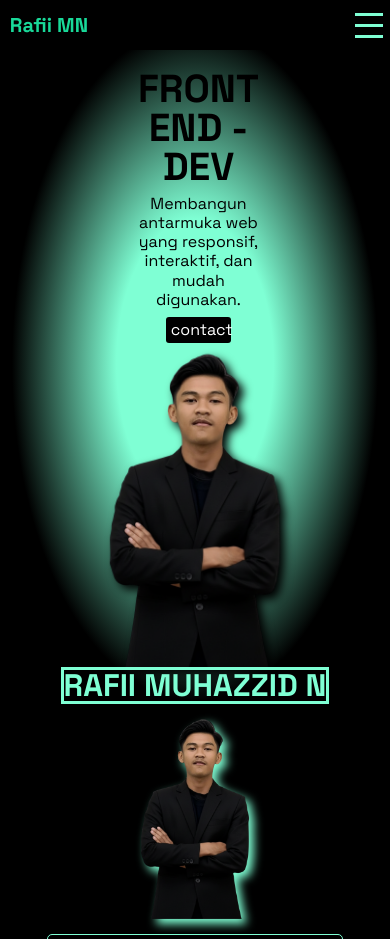
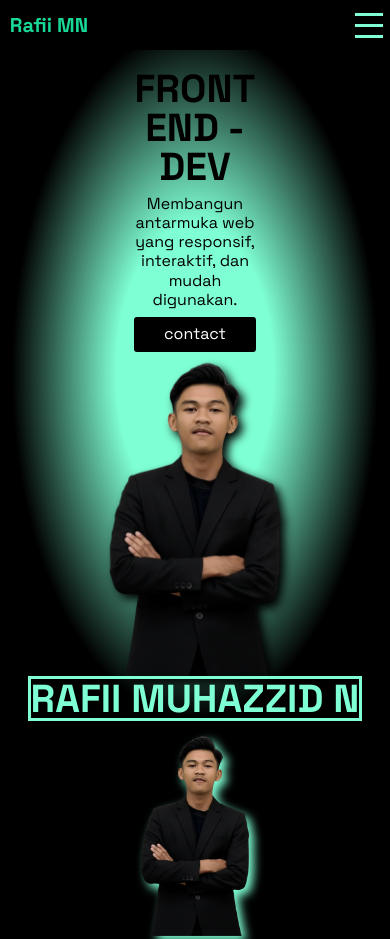
Before and after one commit to rafimuhazid/itw2025_project1_253040016, a plain HTML site: page index.html in a window 390 px wide. Shown: the top 939 px of the page. Drawn offline with Linux system fonts and the light colour scheme.

Commit message:
merapihkan tombol home, navbar, dan heading pada home

```diff
--- a/css/style.css
+++ b/css/style.css
@@ -204,7 +204,7 @@ body {
 }
 
 #home .hero img {
-  max-width: 100%;
+  width: 100%;
   filter: drop-shadow(5px 5px 5px);
 }
 
@@ -797,7 +797,7 @@ footer a {
     position: absolute;
     display: flex;
     flex-direction: column;
-    height: 70vh;
+    height: 60vh;
     width: 50%;
     top: 0;
     background-color: rgb(0, 0, 0);
@@ -997,22 +997,26 @@ footer a {
     font-size: 10vw;
   }
 
-  #home .kiri input {
-    width: 100%;
+  #home .kiri a {
+    width: 80%;
+    height: 25px;
+    display: flex;
+    align-items: center;
+    justify-content: center;
   }
 
   #home .hero {
     width: 50%;
   }
 
-  #home .kiri input,
-  p,
-  h1 {
+  #home .kiri a,
+  #home .kiri p,
+  #home .kiri h1 {
     margin-left: 0;
   }
 
   #home .bawah h1 {
-    font-size: 8vw;
+    font-size: 10vw;
   }
 
   #home .kiri a:hover {
```
